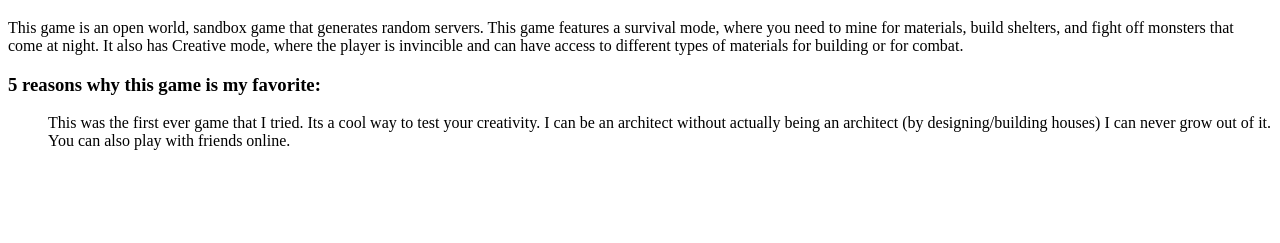
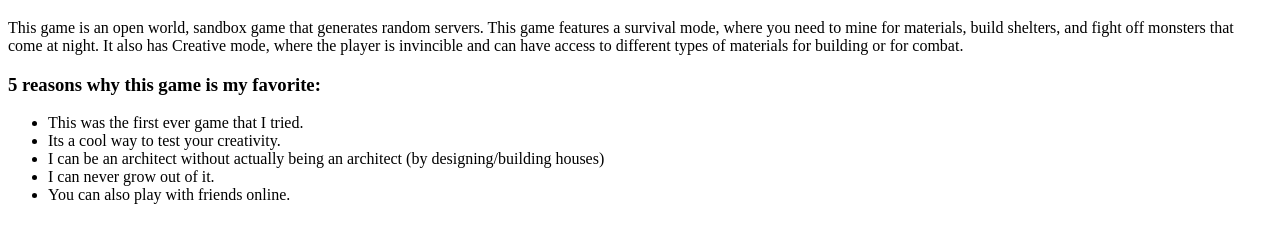
Before and after one commit to blzy12/Lithium-Lab1-Asuncion, a plain HTML site: page index.html in a window 1280 px wide. Shown: the part 61-304 px from the top of the page. Drawn offline with Linux system fonts and the light colour scheme.

Commit message:
Update index.html

```diff
--- a/index.html
+++ b/index.html
@@ -21,11 +21,11 @@
 							<h3>5 reasons why this game is my favorite:</h3>
 
 							<ul>
-							<l1> This was the first ever game that I tried.</l1>
-							<l2> Its a cool way to test your creativity.</l2>
-							<l3> I can be an architect without actually being an architect (by designing/building houses)</l3>
-							<l4> I can never grow out of it.</l4>
-							<l5> You can also play with friends online.</l5>
+							<li> This was the first ever game that I tried.</li>
+							<li> Its a cool way to test your creativity.</li>
+							<li> I can be an architect without actually being an architect (by designing/building houses)</li>
+							<li> I can never grow out of it.</l4>
+							<li> You can also play with friends online.</li>
 							</ul>
 						</span>
 					</div>
```
